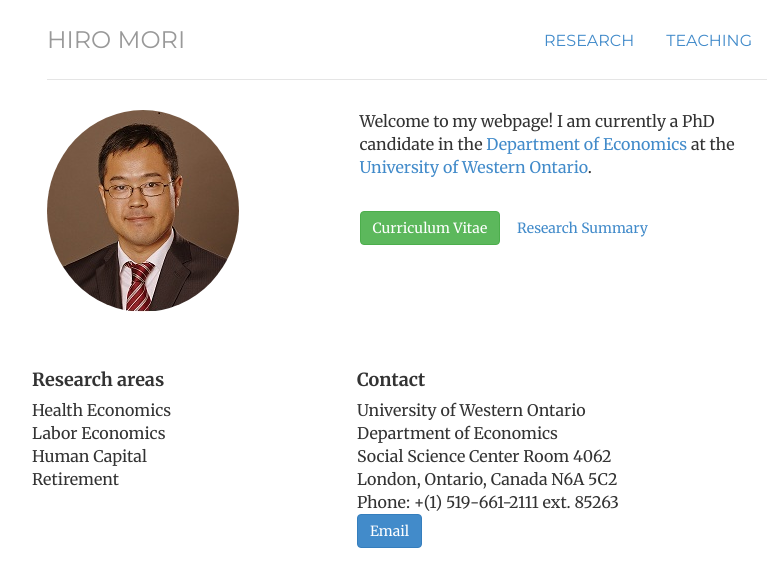
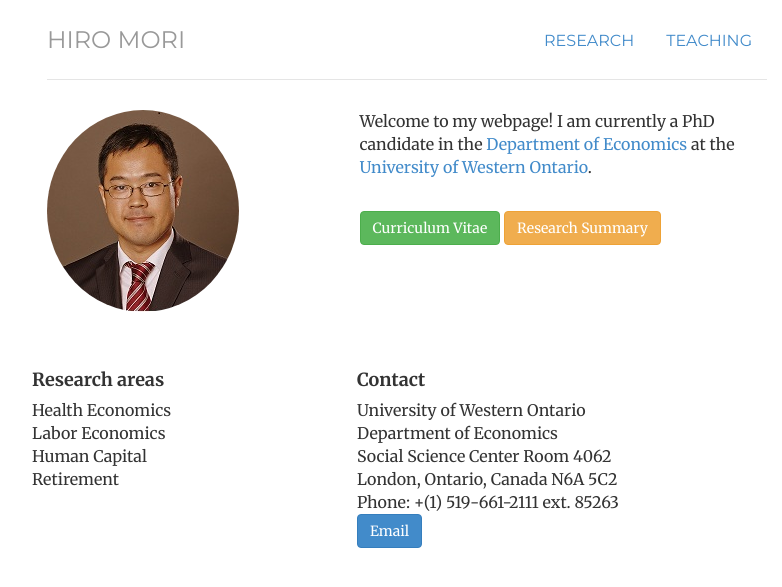
Before and after one commit to morihiroaki/morihiroaki.github.io, a Jekyll site: the page built from index.html, in a window 1280 px wide. Shown: the top 587 px of the page, without its empty margins (233-1015 px from the left). Built offline with Jekyll 4.4.1, drawn with Linux system fonts in a browser that asks for light colours.

Commit message:
Update index.html

```diff
--- a/index.html
+++ b/index.html
@@ -14,7 +14,7 @@ description:
               <p> Welcome to my webpage! I am currently a PhD candidate in the <a href="http://economics.uwo.ca/">Department of Economics</a> at the <a href="http://www.uwo.ca/">University of Western Ontario</a>.  </p>
               <br/>
               	<a href="/files/cv_mori.pdf" class="btn btn-success" title="Download CV as PDF">Curriculum Vitae</a>
-              	<a href="/files/research_summary.pdf" class="btn btn-warnings" title="Download reserch summary as PDF">Research Summary</a>
+              	<a href="/files/research_summary.pdf" class="btn btn-warning" title="Download reserch summary as PDF">Research Summary</a>
               <!--a class="btn btn-primary" href="/cv.html">CV</a-->
               <!--a class="btn btn-warning" href="/research.html">Research</a-->
               <!--a class="btn btn-danger" href="/teaching.html">Teaching</a-->
```
